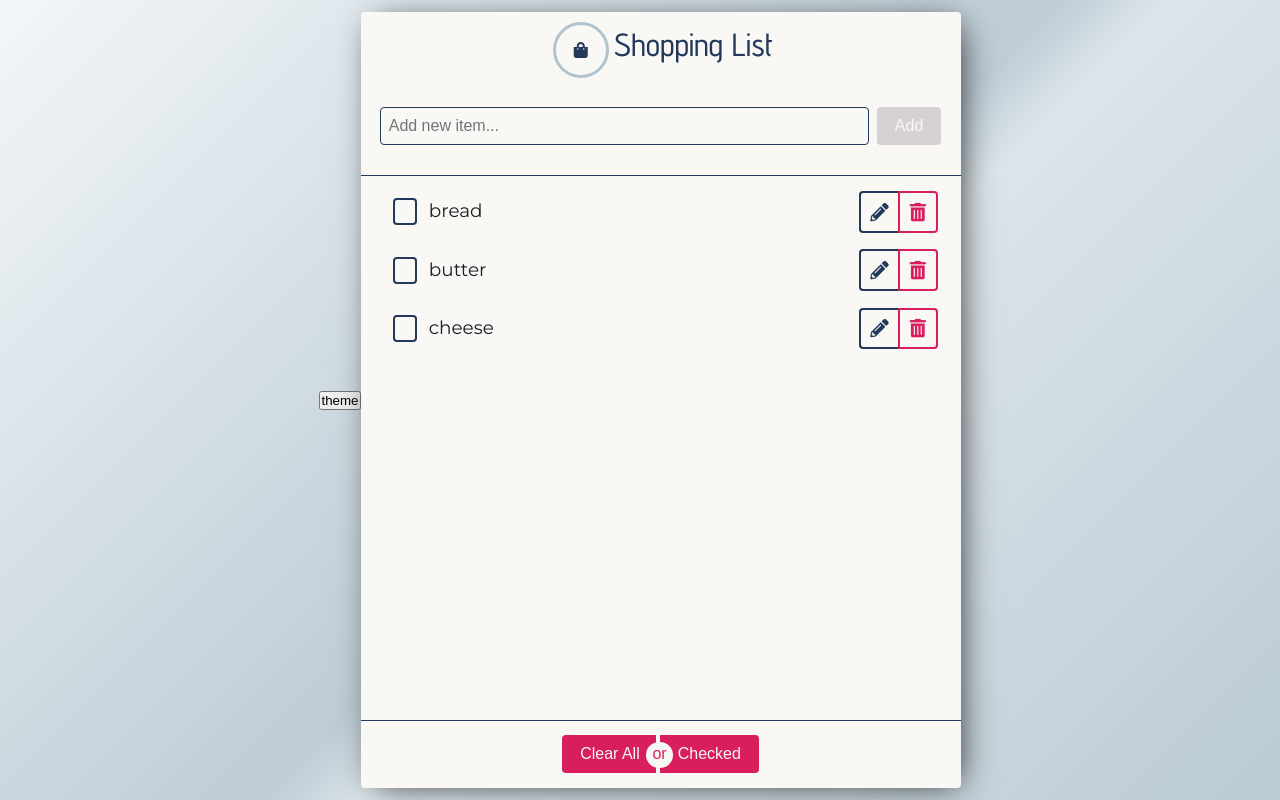
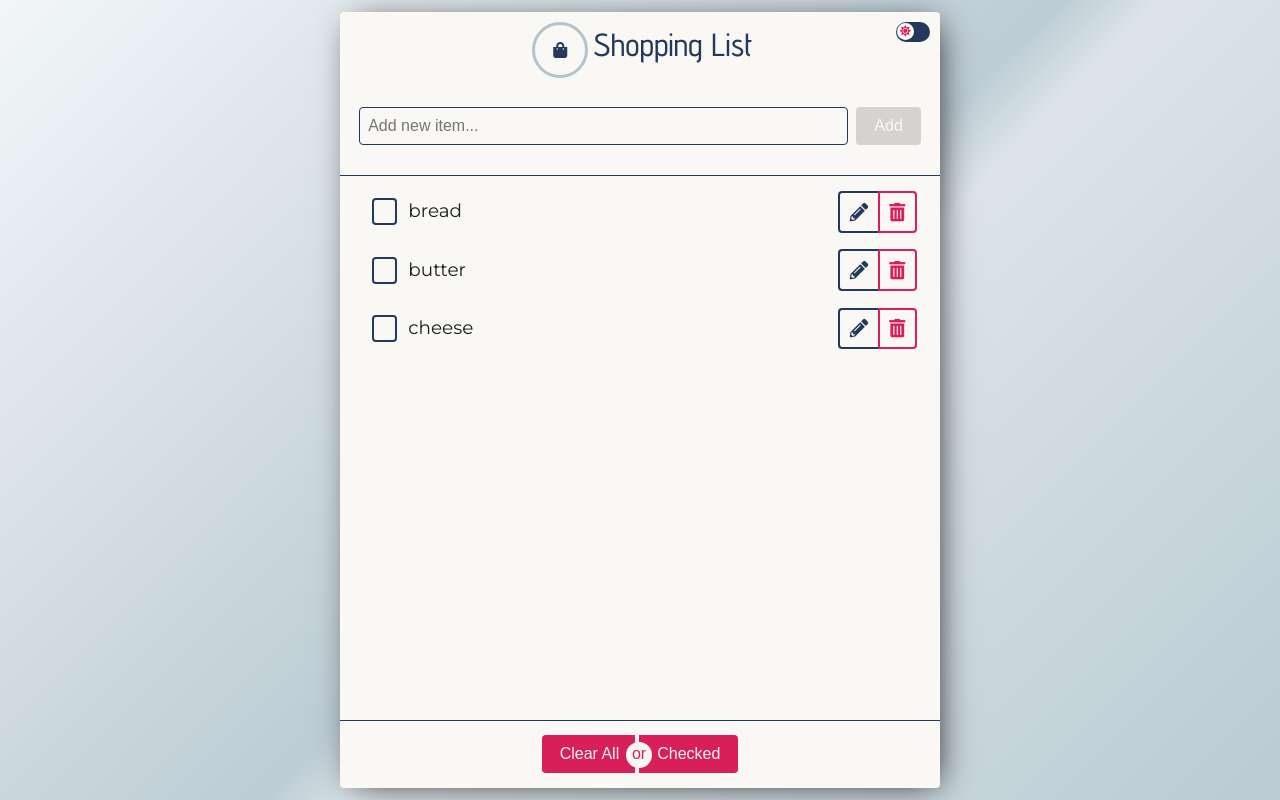
Before and after one commit to jmczerwinska/shopping-list, a React (Create React App) app: page / in a window 1280 px wide. Built offline with nearby package versions, Linux system fonts and the light colour scheme.

Commit message:
move themeProvider to App, move logic to new hook

```diff
--- a/src/components/App.js
+++ b/src/components/App.js
@@ -1,19 +1,28 @@
 import React from 'react';
+import useTheme from '../hooks/useTheme';
+import { light, dark } from './styledComponents/theme';
 
 import ShoppingListProvider from '../context/ShoppingListContext';
+import { ThemeProvider } from 'styled-components';
 
 import Header from './Header';
 import ShoppingList from './ShoppingList';
 import ItemForm from './ItemForm';
 import ClearList from './ClearList';
-import { Layout, Card } from './styledComponents';
+import { Layout, Card, StyledCheckbox } from './styledComponents';
 
 function App() {
+  const [theme, toggleTheme] = useTheme();
 
   return (
+    <ThemeProvider theme={theme === 'light' ? light : dark} >
       <Layout>
         <ShoppingListProvider>
           <Card>
+            <StyledCheckbox
+              toggle
+              onChange={toggleTheme}
+              checked={theme === 'dark'} />
             <Header />
             <ItemForm />
             <ShoppingList />
@@ -21,6 +30,8 @@ function App() {
           </Card>
         </ShoppingListProvider>
       </Layout>
+    </ThemeProvider>
+
   );
 }
 
--- a/src/components/styledComponents/Card.js
+++ b/src/components/styledComponents/Card.js
@@ -1,6 +1,7 @@
 import styled from 'styled-components';
 
 const Card = styled.div`
+  position: relative;
   height: 97%;
   width: 97%;
   max-width: 600px;
--- a/src/components/styledComponents/Layout.js
+++ b/src/components/styledComponents/Layout.js
@@ -1,11 +1,14 @@
-import React, { useState } from 'react';
-import styled, { ThemeProvider, createGlobalStyle } from 'styled-components';
-import {light, dark} from './theme';
+import React from 'react';
+import styled, { createGlobalStyle } from 'styled-components';
+
 
 const GlobalStyle = createGlobalStyle`
+
+
   * {
     margin: 0;
     padding: 0;
+    transition: all 0.25s linear;
   }
 
   body {
@@ -29,15 +32,12 @@ const StyledWrapper = styled.div`
 
 const Layout = ({ children }) => {
   return (
-    <ThemeProvider theme={light}>
       <>
         <GlobalStyle />
         <StyledWrapper>
-          <button>theme</button>
           {children}
         </StyledWrapper>
       </>
-    </ThemeProvider>
   )
 }
 
--- /dev/null
+++ b/src/hooks/useTheme.js
@@ -0,0 +1,20 @@
+import { useEffect, useState} from 'react';
+
+export const useTheme = () => {
+  const storage = window.localStorage;
+  const initialTheme = storage.getItem('theme') || 'light';
+
+  const [theme, setTheme] = useState(initialTheme);
+
+  useEffect(() => {
+    theme === 'light' ?
+      storage.setItem('theme', 'light') : storage.setItem('theme', 'dark');
+  }, [storage, theme])
+
+  const toggleTheme = () => (theme === 'light' ? setTheme('dark') :
+    setTheme('light'));
+
+  return [theme, toggleTheme]
+}
+
+export default useTheme;
```
